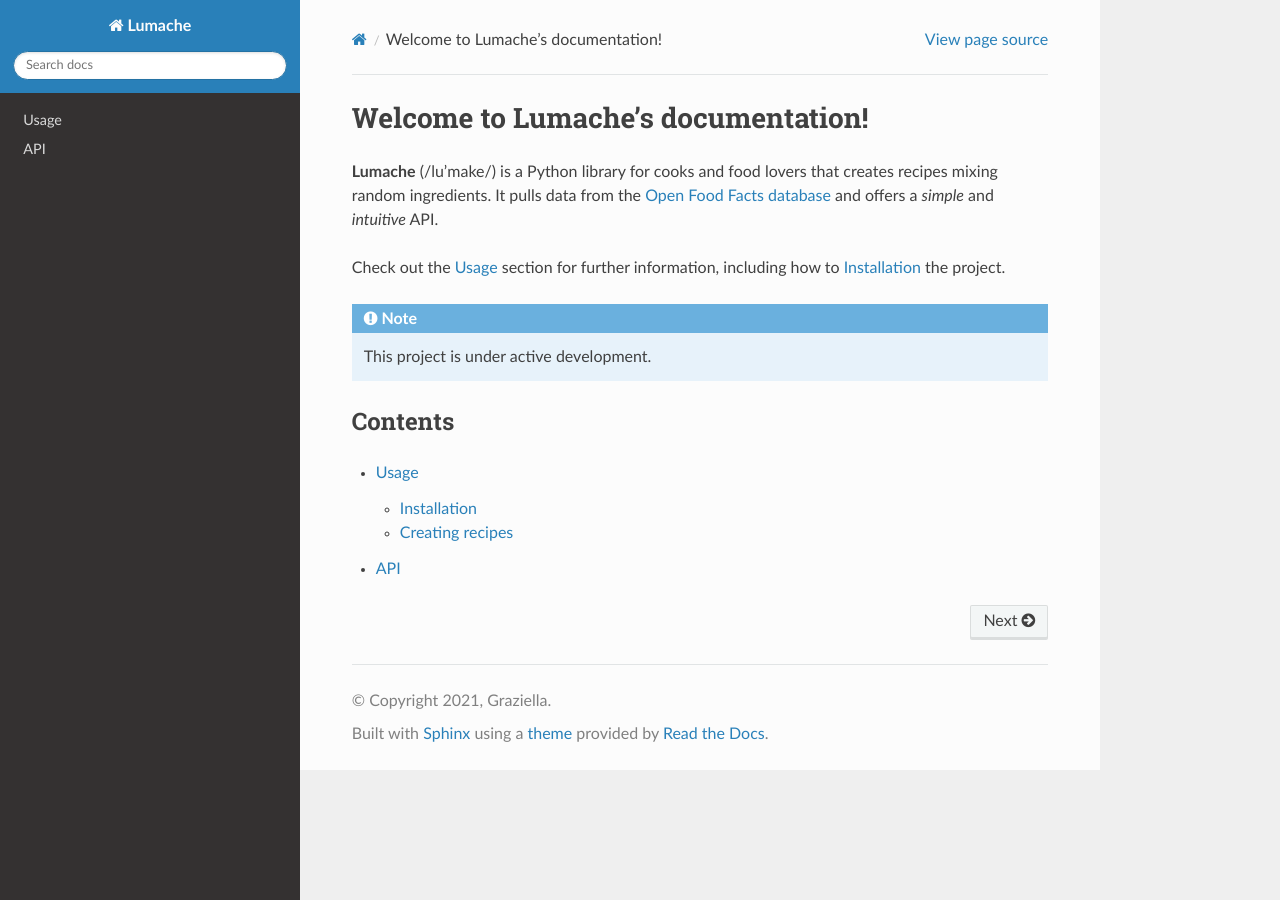
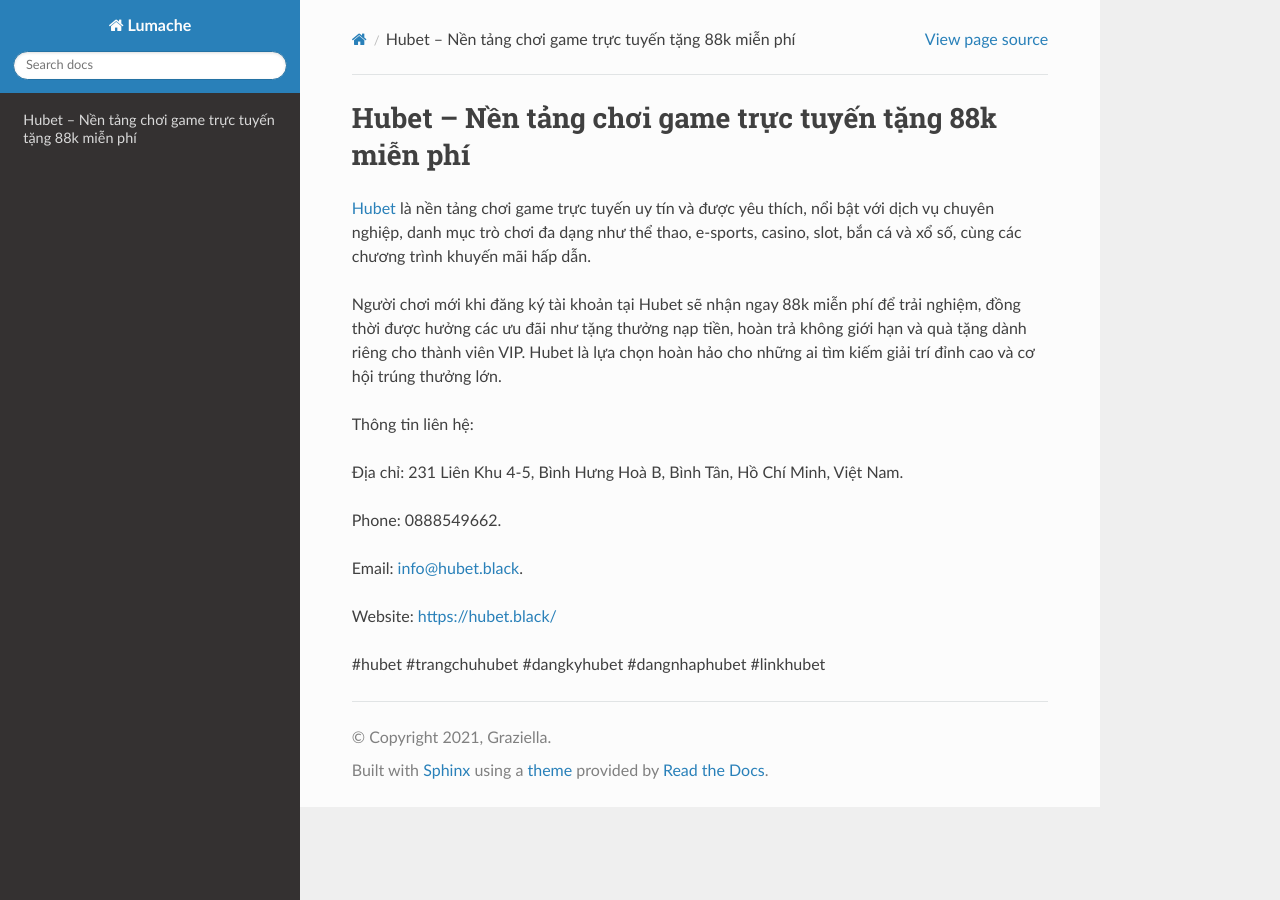
Before and after one commit to parkisngan19/hubetblack, a Sphinx documentation site: the page built from docs/source/index.rst, in a window 1280 px wide. Built offline with Sphinx 7.4.7 and the Read the Docs theme 3.1.0, drawn with Linux system fonts in a browser that asks for light colours.

Commit message:
Update index.rst

```diff
--- a/docs/source/index.rst
+++ b/docs/source/index.rst
@@ -1,22 +1,18 @@
-Welcome to Lumache's documentation!
+Hubet – Nền tảng chơi game trực tuyến tặng 88k miễn phí
 ===================================
 
-**Lumache** (/lu'make/) is a Python library for cooks and food lovers
-that creates recipes mixing random ingredients.
-It pulls data from the `Open Food Facts database <https://world.openfoodfacts.org/>`_
-and offers a *simple* and *intuitive* API.
+`Hubet <https://hubet.black/>`_ là nền tảng chơi game trực tuyến uy tín và được yêu thích, nổi bật với dịch vụ chuyên nghiệp, danh mục trò chơi đa dạng như thể thao, e-sports, casino, slot, bắn cá và xổ số, cùng các chương trình khuyến mãi hấp dẫn.
 
-Check out the :doc:`usage` section for further information, including
-how to :ref:`installation` the project.
+Người chơi mới khi đăng ký tài khoản tại Hubet sẽ nhận ngay 88k miễn phí để trải nghiệm, đồng thời được hưởng các ưu đãi như tặng thưởng nạp tiền, hoàn trả không giới hạn và quà tặng dành riêng cho thành viên VIP. Hubet là lựa chọn hoàn hảo cho những ai tìm kiếm giải trí đỉnh cao và cơ hội trúng thưởng lớn.
 
-.. note::
+Thông tin liên hệ:
 
-   This project is under active development.
+Địa chỉ: 231 Liên Khu 4-5, Bình Hưng Hoà B, Bình Tân, Hồ Chí Minh, Việt Nam.
 
-Contents
---------
+Phone: 0888549662.
 
-.. toctree::
+Email: info@hubet.black.
 
-   usage
-   api
+Website: https://hubet.black/
+
+#hubet #trangchuhubet #dangkyhubet #dangnhaphubet #linkhubet
```
